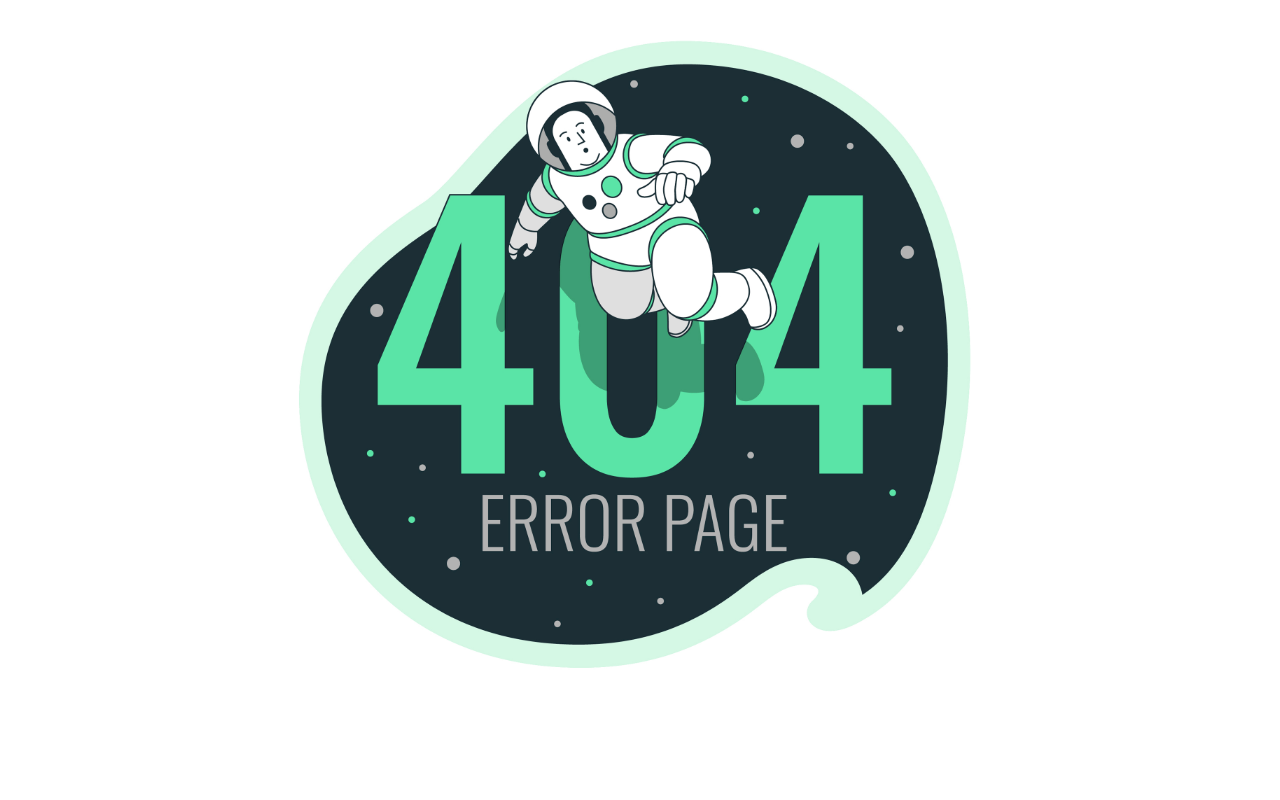
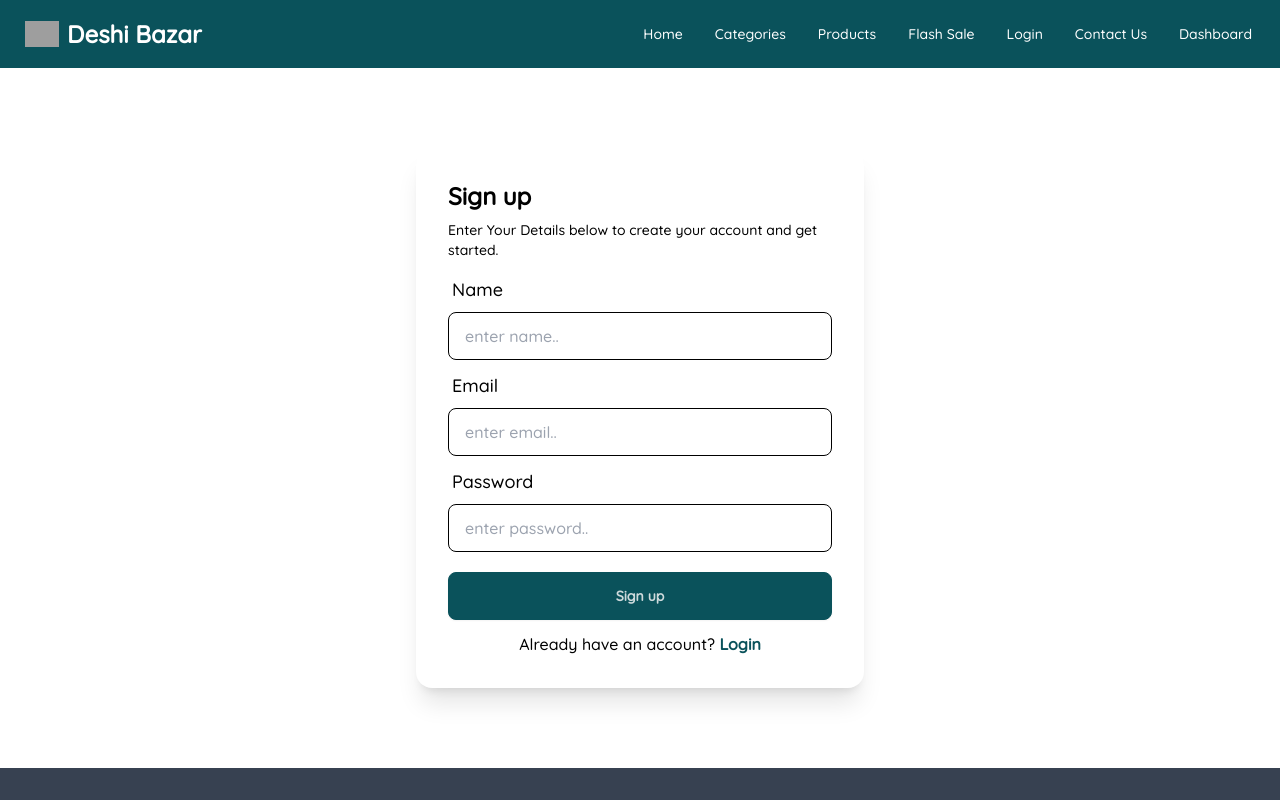
Before and after one commit to DebabrataSaha-570/Deshi-Bazar-client, a Next.js app: page /register in a window 1280 px wide. Before the commit this address had no page. Shown: the top 800 px of the page. Built offline with nearby package versions, Linux system fonts and the light colour scheme; grey boxes are pictures that could not be loaded.

Commit message:
login and register ui added

```diff
--- a/package.json
+++ b/package.json
@@ -15,6 +15,7 @@
     "next": "14.1.4",
     "react": "^18",
     "react-dom": "^18",
+    "react-hook-form": "^7.51.3",
     "react-icons": "^5.0.1",
     "react-image-magnify": "^2.7.4",
     "react-rating": "^2.0.5",
--- /dev/null
+++ b/src/app/login/page.tsx
@@ -0,0 +1,88 @@
+"use client";
+import Container from "@/components/ui/Container";
+import React from "react";
+import CommonLayout from "../(withCommonLayout)/layout";
+import Link from "next/link";
+import { useForm, SubmitHandler } from "react-hook-form";
+
+type UserLoginData = {
+  email: string;
+  password: string;
+};
+
+const LoginPage = () => {
+  const {
+    register,
+    handleSubmit,
+
+    formState: { errors },
+  } = useForm<UserLoginData>();
+  const onSubmit: SubmitHandler<UserLoginData> = (data) => console.log(data);
+
+  return (
+    <CommonLayout>
+      <Container className="px-10 my-20 flex justify-center items-center">
+        <div className="card w-[28rem] bg-base-100 shadow-xl">
+          <div className="card-body">
+            <div className="">
+              <h2 className="text-2xl font-bold">Welcome back</h2>
+              <p className="text-sm">
+                Glad to see you again. Login to your account below.
+              </p>
+            </div>
+
+            <form onSubmit={handleSubmit(onSubmit)}>
+              <label className="form-control w-full mt-2">
+                <div className="label">
+                  <span className="label-text text-lg font-medium">Email</span>
+                </div>
+                <input
+                  {...register("email", { required: true })}
+                  type="email"
+                  placeholder="enter email.."
+                  className="input input-bordered w-full "
+                />
+                {errors.email && (
+                  <span className="text-red-500 pt-1 px-2">
+                    Email is required
+                  </span>
+                )}
+              </label>
+              <label className="form-control w-full mt-2">
+                <div className="label">
+                  <span className="label-text text-lg font-medium">
+                    Password
+                  </span>
+                </div>
+                <input
+                  {...register("password", { required: true })}
+                  type="password"
+                  placeholder="enter password.."
+                  className="input input-bordered w-full "
+                />
+                {errors.password && (
+                  <span className="text-red-500 pt-1 px-2">
+                    Password is required
+                  </span>
+                )}
+              </label>
+
+              <button type="submit" className="btn btn-primary w-full mt-5">
+                Login
+              </button>
+
+              <p className="text-center mt-3">
+                Don&apos;t have an account ?{" "}
+                <Link href="/register" className="text-primary font-bold">
+                  Sign up for free
+                </Link>
+              </p>
+            </form>
+          </div>
+        </div>
+      </Container>
+    </CommonLayout>
+  );
+};
+
+export default LoginPage;
--- /dev/null
+++ b/src/app/register/page.tsx
@@ -0,0 +1,103 @@
+"use client";
+import Container from "@/components/ui/Container";
+import React from "react";
+import CommonLayout from "../(withCommonLayout)/layout";
+import Link from "next/link";
+import { useForm, SubmitHandler } from "react-hook-form";
+
+type UserRegisterData = {
+  name: string;
+  email: string;
+  password: string;
+};
+
+const RegisterPage = () => {
+  const {
+    register,
+    handleSubmit,
+
+    formState: { errors },
+  } = useForm<UserRegisterData>();
+  const onSubmit: SubmitHandler<UserRegisterData> = (data) => console.log(data);
+
+  return (
+    <CommonLayout>
+      <Container className="px-10 my-20 flex justify-center items-center">
+        <div className="card w-[28rem] bg-base-100 shadow-xl">
+          <div className="card-body">
+            <h2 className="text-2xl font-bold">Sign up</h2>
+            <p className="text-sm">
+              Enter Your Details below to create your account and get started.
+            </p>
+
+            <form onSubmit={handleSubmit(onSubmit)}>
+              <label className="form-control w-full ">
+                <div className="label">
+                  <span className="label-text text-lg font-medium">Name</span>
+                </div>
+                <input
+                  {...register("name", { required: true })}
+                  type="text"
+                  placeholder="enter name.."
+                  className="input input-bordered w-full "
+                />
+                {errors.name && (
+                  <span className="text-red-500 pt-1 px-2">
+                    Name is required
+                  </span>
+                )}
+              </label>
+              <label className="form-control w-full mt-1">
+                <div className="label">
+                  <span className="label-text text-lg font-medium">Email</span>
+                </div>
+                <input
+                  {...register("email", { required: true })}
+                  type="email"
+                  placeholder="enter email.."
+                  className="input input-bordered w-full "
+                />
+                {errors.email && (
+                  <span className="text-red-500 pt-1 px-2">
+                    Email is required
+                  </span>
+                )}
+              </label>
+              <label className="form-control w-full mt-1">
+                <div className="label">
+                  <span className="label-text text-lg font-medium">
+                    Password
+                  </span>
+                </div>
+                <input
+                  {...register("password", { required: true })}
+                  type="password"
+                  placeholder="enter password.."
+                  className="input input-bordered w-full "
+                />
+                {errors.password && (
+                  <span className="text-red-500 pt-1 px-2">
+                    Password is required
+                  </span>
+                )}
+              </label>
+
+              <button type="submit" className="btn btn-primary w-full mt-5">
+                Sign up
+              </button>
+
+              <p className="text-center mt-3">
+                Already have an account?{" "}
+                <Link href="/login" className="text-primary font-bold">
+                  Login
+                </Link>
+              </p>
+            </form>
+          </div>
+        </div>
+      </Container>
+    </CommonLayout>
+  );
+};
+
+export default RegisterPage;
--- a/src/components/Shared/Navbar/Navbar.tsx
+++ b/src/components/Shared/Navbar/Navbar.tsx
@@ -85,7 +85,7 @@ const Navbar = () => {
                   <Link href="/flashSale">Flash Sale</Link>
                 </li>
                 <li>
-                  <Link href="/about">About Us</Link>
+                  <Link href="/login">Login</Link>
                 </li>
                 <li>
                   <Link href="/contact">Contact Us</Link>
```
Also changed, not shown: 1 other file (tests, documents, lock files or other folders).
